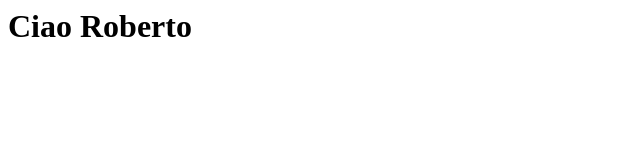
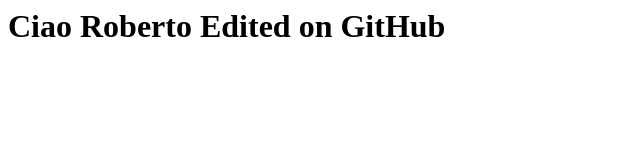
Before and after one commit to bobbit6k/git-course-repo, a plain HTML site: page index.html in a window 1280 px wide. Shown: the whole page, without its empty margins (0-640 px from the left). Drawn offline with Linux system fonts and the light colour scheme.

Commit message:
Edited Online

```diff
--- a/index.html
+++ b/index.html
@@ -4,7 +4,7 @@
 
 	<body>
 
-		<h1>Ciao Roberto </h1>
+		<h1>Ciao Roberto Edited on GitHub</h1>
 
 	</body>
 
```
